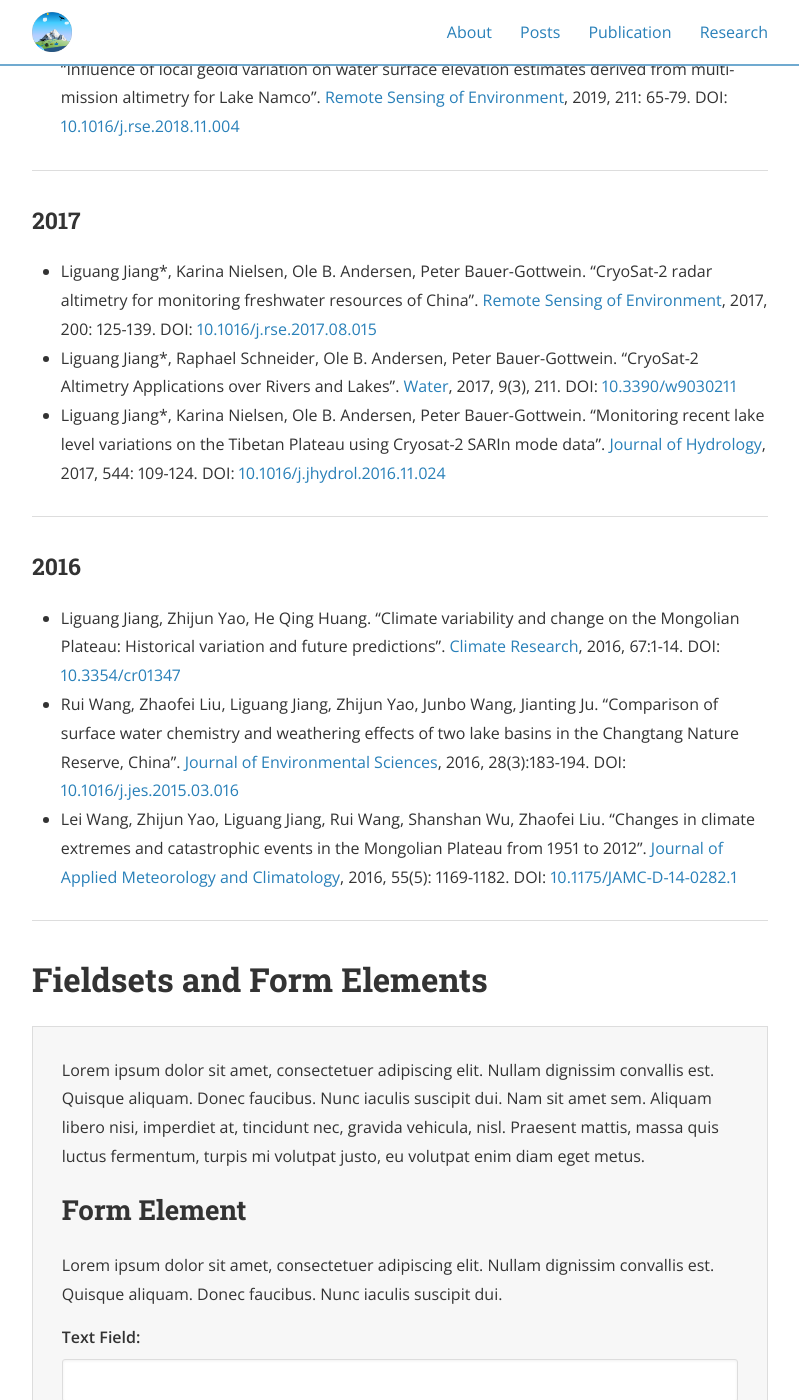
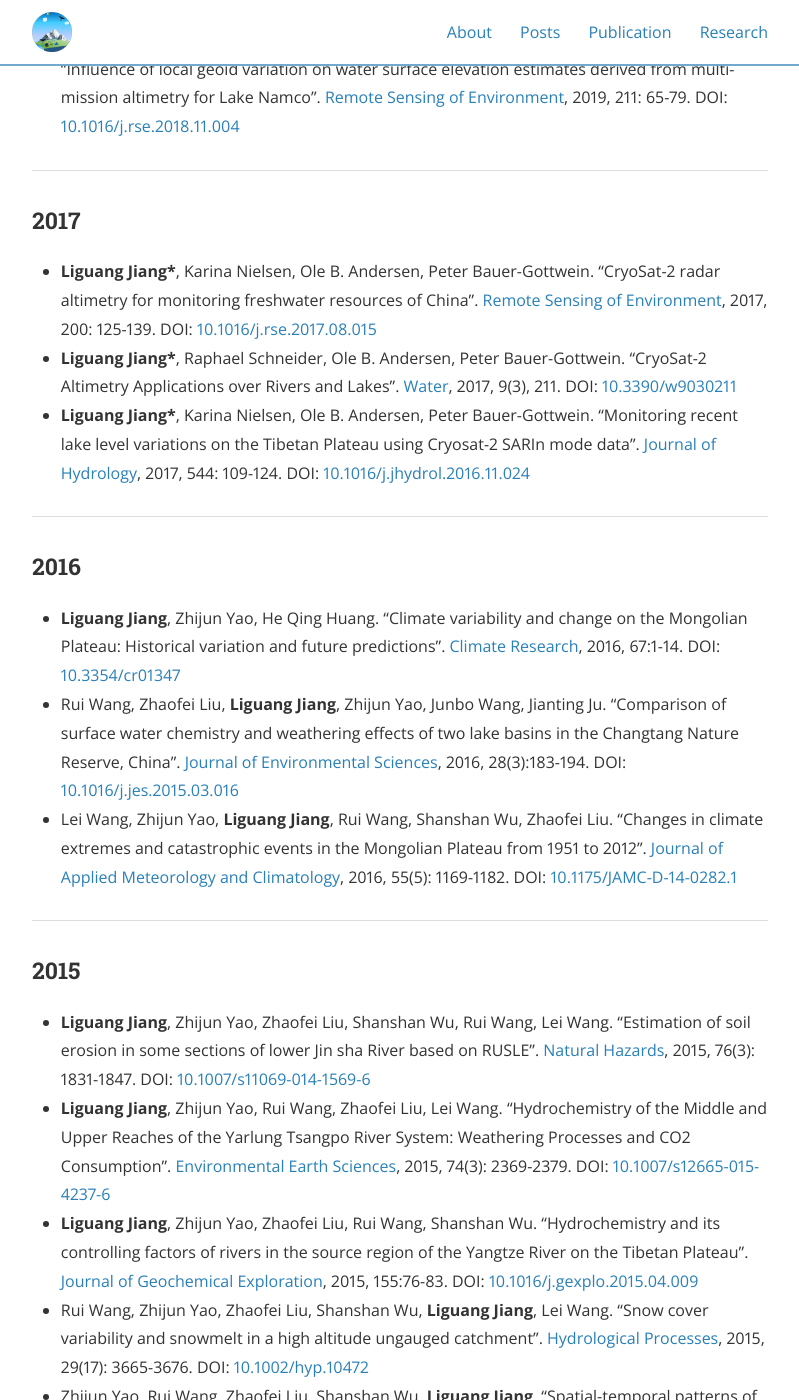
Before and after one commit to 12530/rshydro, a Jekyll site: the page built from publication.md, in a window 1280 px wide and 1400 px high, scrolled down 1301 px. Shown: the whole window, without its empty margins (240-1039 px from the left). Built offline with Jekyll 4.4.1, drawn with Linux system fonts in a browser that asks for light colours; nearby versions of some CDN libraries; some of the changed text lies outside the part shown.

Commit message:
Update pubs

```diff
--- a/publication.md
+++ b/publication.md
@@ -15,126 +15,48 @@ main_nav: true
 
 <h3>2020</h3>
 <ul>
-  <li>Xingxing Zhang, <u>Liguang Jiang*</u>, Cécile M. M. Kittel, Zhijun Yao, Karina Nielsen, Zhaofei Liu, Rui Wang, Jun Liu, Ole B. Andersen, Peter Bauer-Gottwein. “On the Performance of Sentinel‐3 Altimetry Over New Reservoirs: Approaches to Determine Onboard A Priori Elevation”. <a href="https://agupubs.onlinelibrary.wiley.com/doi/abs/10.1029/2020GL088770">Geophysical Research Letters</a>, 2020,47(17). DOI: <a href="https://www.doi.org/10.1029/2020GL088770">10.1029/2020GL088770</a></li>
-  <li>Guoqing Zhang, Taodong Yao, Hongjie Xie, Kun Yang, Liping Zhu, C.K. Shum, Tobias Bolch, Shuang Yi, Simon Allen, Liguang Jiang, Wenfeng Chen, Changqing Ke. “Response of Tibetan Plateau’s lakes to climate changes: Trend, pattern, and mechanisms”. <a href="https://www.sciencedirect.com/science/article/pii/S0012825220303159">Earth-Science Reviews</a>, 2020, 208(103269). DOI: <a href="https://doi.org/10.1016/j.earscirev.2020.103269">10.1016/j.earscirev.2020.103269</a></li>
-  <li>Liguang Jiang*, Filippo Bandini, Inger Jensen, Ole Smith, Peter Bauer-Gottwein. “The value of distributed high-resolution UAV-borne observations of water surface elevation for river management and hydrodynamic modelling”. <a href="https://www.mdpi.com/2072-4292/12/7/1171">Remote Sensing</a>, 2020, 12(7), 1171. DOI: <a href="https://doi.org/10.3390/rs12071171">10.3390/rs12071171</a> Feature paper (free of charge) </li>
-  <li>Liguang Jiang*, Karina Nielsen, Salvatore Dinardo, Ole B. Andersen, Peter Bauer-Gottwein. “Evaluation of Sentinel-3 SRAL SAR altimetry over Chinese rivers”. <a href="https://www.sciencedirect.com/science/article/abs/pii/S0034425719305668">Remote Sensing of Environment</a>, 2020, 237, 111546. DOI: <a href="https://doi.org/10.1016/j.rse.2019.111546">10.1016/j.rse.2019.111546 </a></li>
+  <li>Xingxing Zhang, <b>Liguang Jiang*</b>, Cécile M. M. Kittel, Zhijun Yao, Karina Nielsen, Zhaofei Liu, Rui Wang, Jun Liu, Ole B. Andersen, Peter Bauer-Gottwein. “On the Performance of Sentinel‐3 Altimetry Over New Reservoirs: Approaches to Determine Onboard A Priori Elevation”. <a href="https://agupubs.onlinelibrary.wiley.com/doi/abs/10.1029/2020GL088770">Geophysical Research Letters</a>, 2020,47(17). DOI: <a href="https://www.doi.org/10.1029/2020GL088770">10.1029/2020GL088770</a></li>
+  <li>Guoqing Zhang, Taodong Yao, Hongjie Xie, Kun Yang, Liping Zhu, C.K. Shum, Tobias Bolch, Shuang Yi, Simon Allen, <b>Liguang Jiang</b>, Wenfeng Chen, Changqing Ke. “Response of Tibetan Plateau’s lakes to climate changes: Trend, pattern, and mechanisms”. <a href="https://www.sciencedirect.com/science/article/pii/S0012825220303159">Earth-Science Reviews</a>, 2020, 208(103269). DOI: <a href="https://doi.org/10.1016/j.earscirev.2020.103269">10.1016/j.earscirev.2020.103269</a></li>
+  <li><b>Liguang Jiang*</b>, Filippo Bandini, Inger Jensen, Ole Smith, Peter Bauer-Gottwein. “The value of distributed high-resolution UAV-borne observations of water surface elevation for river management and hydrodynamic modelling”. <a href="https://www.mdpi.com/2072-4292/12/7/1171">Remote Sensing</a>, 2020, 12(7), 1171. DOI: <a href="https://doi.org/10.3390/rs12071171">10.3390/rs12071171</a> Feature paper (free of charge) </li>
+  <li><b>Liguang Jiang*</b>, Karina Nielsen, Salvatore Dinardo, Ole B. Andersen, Peter Bauer-Gottwein. “Evaluation of Sentinel-3 SRAL SAR altimetry over Chinese rivers”. <a href="https://www.sciencedirect.com/science/article/abs/pii/S0034425719305668">Remote Sensing of Environment</a>, 2020, 237, 111546. DOI: <a href="https://doi.org/10.1016/j.rse.2019.111546">10.1016/j.rse.2019.111546 </a></li>
 </ul>
 
 <hr>
 
 <h3>2019</h3>
 <ul>
-  <li>Liguang Jiang*, Henrik Madsen, Peter Bauer-Gottwein. “Simultaneously Calibration of Multiple Hydrodynamic Model Parameters using Satellite Altimetry Observations of Water Surface Elevation in the Songhua River”. <a href="https://www.sciencedirect.com/science/article/pii/S0034425719301051">Remote Sensing of Environment</a>, 2019,225: 229-247. DOI: <a href="https://doi.org/10.1016/j.rse.2019.03.014">10.1016/j.rse.2019.03.014</a></li>
-<li>Liguang Jiang*, Peter Bauer-Gottwein. “How do GPM IMERG precipitation estimates perform as hydrological model forcing? Evaluation for 300 catchments across Mainland China”.<a href="https://www.sciencedirect.com/science/article/pii/S0022169419302422"> Journal of Hydrology</a>, 2019, 572: 486-500. DOI: <a href="https://doi.org/10.1016/j.jhydrol.2019.03.042">10.1016/j.jhydrol.2019.03.042</a></li>
-<li>Liguang Jiang*, Ole Baltazar Andersen, Karina Nielsen, Guoqing Zhang, Peter Bauer-Gottwein. “Influence of local geoid variation on water surface elevation estimates derived from multi-mission altimetry for Lake Namco”. <a href="https://www.sciencedirect.com/science/article/pii/S0034425718305054">Remote Sensing of Environment</a>, 2019, 211: 65-79. DOI: <a href="https://doi.org/10.1016/j.rse.2018.11.004">10.1016/j.rse.2018.11.004</a></li>
+  <li><b>Liguang Jiang*</b>, Henrik Madsen, Peter Bauer-Gottwein. “Simultaneously Calibration of Multiple Hydrodynamic Model Parameters using Satellite Altimetry Observations of Water Surface Elevation in the Songhua River”. <a href="https://www.sciencedirect.com/science/article/pii/S0034425719301051">Remote Sensing of Environment</a>, 2019,225: 229-247. DOI: <a href="https://doi.org/10.1016/j.rse.2019.03.014">10.1016/j.rse.2019.03.014</a></li>
+<li><b>Liguang Jiang*</b>, Peter Bauer-Gottwein. “How do GPM IMERG precipitation estimates perform as hydrological model forcing? Evaluation for 300 catchments across Mainland China”.<a href="https://www.sciencedirect.com/science/article/pii/S0022169419302422"> Journal of Hydrology</a>, 2019, 572: 486-500. DOI: <a href="https://doi.org/10.1016/j.jhydrol.2019.03.042">10.1016/j.jhydrol.2019.03.042</a></li>
+<li><b>Liguang Jiang*</b>, Ole Baltazar Andersen, Karina Nielsen, Guoqing Zhang, Peter Bauer-Gottwein. “Influence of local geoid variation on water surface elevation estimates derived from multi-mission altimetry for Lake Namco”. <a href="https://www.sciencedirect.com/science/article/pii/S0034425718305054">Remote Sensing of Environment</a>, 2019, 211: 65-79. DOI: <a href="https://doi.org/10.1016/j.rse.2018.11.004">10.1016/j.rse.2018.11.004</a></li>
 </ul>
 
 <hr>
 
 <h3>2017</h3>
 <ul>
-  <li>Liguang Jiang*, Karina Nielsen, Ole B. Andersen, Peter Bauer-Gottwein. “CryoSat-2 radar altimetry for monitoring freshwater resources of China”. <a href="https://www.sciencedirect.com/science/article/pii/S0034425717303681">Remote Sensing of Environment</a>, 2017, 200: 125-139. DOI: <a hrer="https://doi.org/10.1016/j.rse.2017.08.015">10.1016/j.rse.2017.08.015</a></li>
-  <li>Liguang Jiang*, Raphael Schneider, Ole B. Andersen, Peter Bauer-Gottwein. “CryoSat-2 Altimetry Applications over Rivers and Lakes”. <a href="http://www.mdpi.com/2073-4441/9/3/211">Water</a>, 2017, 9(3), 211. DOI: <a href="https://doi.org/10.3390/w9030211">10.3390/w9030211</a></li>
-  <li>Liguang Jiang*, Karina Nielsen, Ole B. Andersen, Peter Bauer-Gottwein. “Monitoring recent lake level variations on the Tibetan Plateau using Cryosat-2 SARIn mode data”. <a href="https://www.sciencedirect.com/science/article/pii/S0022169416307302?via%3Dihub">Journal of Hydrology</a>, 2017, 544: 109-124. DOI: <a href="https://doi.org/10.1016/j.jhydrol.2016.11.024">10.1016/j.jhydrol.2016.11.024</a></li>
+  <li><b>Liguang Jiang*</b>, Karina Nielsen, Ole B. Andersen, Peter Bauer-Gottwein. “CryoSat-2 radar altimetry for monitoring freshwater resources of China”. <a href="https://www.sciencedirect.com/science/article/pii/S0034425717303681">Remote Sensing of Environment</a>, 2017, 200: 125-139. DOI: <a hrer="https://doi.org/10.1016/j.rse.2017.08.015">10.1016/j.rse.2017.08.015</a></li>
+  <li><b>Liguang Jiang*</b>, Raphael Schneider, Ole B. Andersen, Peter Bauer-Gottwein. “CryoSat-2 Altimetry Applications over Rivers and Lakes”. <a href="http://www.mdpi.com/2073-4441/9/3/211">Water</a>, 2017, 9(3), 211. DOI: <a href="https://doi.org/10.3390/w9030211">10.3390/w9030211</a></li>
+  <li><b>Liguang Jiang*</b>, Karina Nielsen, Ole B. Andersen, Peter Bauer-Gottwein. “Monitoring recent lake level variations on the Tibetan Plateau using Cryosat-2 SARIn mode data”. <a href="https://www.sciencedirect.com/science/article/pii/S0022169416307302?via%3Dihub">Journal of Hydrology</a>, 2017, 544: 109-124. DOI: <a href="https://doi.org/10.1016/j.jhydrol.2016.11.024">10.1016/j.jhydrol.2016.11.024</a></li>
 </ul>
 
 <hr>
 
 <h3>2016</h3>
 <ul>
-  <li>Liguang Jiang, Zhijun Yao, He Qing Huang. “Climate variability and change on the Mongolian Plateau: Historical variation and future predictions”. <a href="http://www.int-res.com/abstracts/cr/v67/n1/p1-14/">Climate Research</a>, 2016, 67:1-14. DOI: <a href="https://doi.org/10.3354/cr01347">10.3354/cr01347</a></li>
-  <li>Rui Wang, Zhaofei Liu, Liguang Jiang, Zhijun Yao, Junbo Wang, Jianting Ju. “Comparison of surface water chemistry and weathering effects of two lake basins in the Changtang Nature Reserve, China”. <a href="https://www.sciencedirect.com/science/article/pii/S1001074215002156?via%3Dihub">Journal of Environmental Sciences</a>, 2016, 28(3):183-194. DOI: <a href="https://doi.org/10.1016/j.jes.2015.03.016">10.1016/j.jes.2015.03.016</a></li>
-  <li>Lei Wang, Zhijun Yao, Liguang Jiang, Rui Wang, Shanshan Wu, Zhaofei Liu. “Changes in climate extremes and catastrophic events in the Mongolian Plateau from 1951 to 2012”. <a href="https://journals.ametsoc.org/doi/10.1175/JAMC-D-14-0282.1">Journal of Applied Meteorology and Climatology</a>, 2016, 55(5): 1169-1182. DOI: <a href="https://doi.org/10.1175/JAMC-D-14-0282.1">10.1175/JAMC-D-14-0282.1</a></li>
+  <li><b>Liguang Jiang</b>, Zhijun Yao, He Qing Huang. “Climate variability and change on the Mongolian Plateau: Historical variation and future predictions”. <a href="http://www.int-res.com/abstracts/cr/v67/n1/p1-14/">Climate Research</a>, 2016, 67:1-14. DOI: <a href="https://doi.org/10.3354/cr01347">10.3354/cr01347</a></li>
+  <li>Rui Wang, Zhaofei Liu, <b>Liguang Jiang</b>, Zhijun Yao, Junbo Wang, Jianting Ju. “Comparison of surface water chemistry and weathering effects of two lake basins in the Changtang Nature Reserve, China”. <a href="https://www.sciencedirect.com/science/article/pii/S1001074215002156?via%3Dihub">Journal of Environmental Sciences</a>, 2016, 28(3):183-194. DOI: <a href="https://doi.org/10.1016/j.jes.2015.03.016">10.1016/j.jes.2015.03.016</a></li>
+  <li>Lei Wang, Zhijun Yao, <b>Liguang Jiang</b>, Rui Wang, Shanshan Wu, Zhaofei Liu. “Changes in climate extremes and catastrophic events in the Mongolian Plateau from 1951 to 2012”. <a href="https://journals.ametsoc.org/doi/10.1175/JAMC-D-14-0282.1">Journal of Applied Meteorology and Climatology</a>, 2016, 55(5): 1169-1182. DOI: <a href="https://doi.org/10.1175/JAMC-D-14-0282.1">10.1175/JAMC-D-14-0282.1</a></li>
 </ul>
-
-
 
 <hr>
 
-<h1 id="form_elements">Fieldsets and Form Elements</h1>
-
-<fieldset>
-  <p>Lorem ipsum dolor sit amet, consectetuer adipiscing elit. Nullam dignissim convallis est. Quisque aliquam. Donec faucibus. Nunc iaculis suscipit dui. Nam sit amet sem. Aliquam libero nisi, imperdiet at, tincidunt nec, gravida vehicula, nisl. Praesent mattis, massa quis luctus fermentum, turpis mi volutpat justo, eu volutpat enim diam eget metus.</p>
-
-  <form>
-    <h2>Form Element</h2>
-
-    <p>Lorem ipsum dolor sit amet, consectetuer adipiscing elit. Nullam dignissim convallis est. Quisque aliquam. Donec faucibus. Nunc iaculis suscipit dui.</p>
-
-    <p><label for="text_field">Text Field:</label>
-      <input type="text" id="text_field" /></p>
-
-    <p><label for="text_area">Text Area:</label>
-      <textarea id="text_area"></textarea></p>
-
-    <p><label for="select_element">Select Element:</label>
-      <select name="select_element">
-        <optgroup label="Option Group 1">
-          <option value="1">Option 1</option>
-          <option value="2">Option 2</option>
-          <option value="3">Option 3</option>
-        </optgroup>
-        <optgroup label="Option Group 2">
-          <option value="1">Option 1</option>
-          <option value="2">Option 2</option>
-          <option value="3">Option 3</option>
-        </optgroup>
-    </select></p>
-
-    <p><label for="radio_buttons">Radio Buttons:</label>
-      <label>
-        <input type="radio" class="radio" name="radio_button" value="radio_1" /> Radio 1
-      </label>
-      <label>
-        <input type="radio" class="radio" name="radio_button" value="radio_2" /> Radio 2
-      </label>
-      <label>
-        <input type="radio" class="radio" name="radio_button" value="radio_3" /> Radio 3
-      </label>
-    </p>
-
-    <p><label for="checkboxes">Checkboxes:</label>
-      <label>
-        <input type="checkbox" class="checkbox" name="checkboxes" value="check_1" /> Checkbox 1
-      </label>
-      <label>
-        <input type="checkbox" class="checkbox" name="checkboxes" value="check_2" /> Checkbox 2
-      </label>
-      <label>
-        <input type="checkbox" class="checkbox" name="checkboxes" value="check_3" /> Checkbox 3
-      </label>
-    </p>
-
-    <p><label for="password">Password:</label>
-      <input type="password" class="password" name="password" />
-    </p>
-
-    <p><label for="file">File Input:</label>
-      <input type="file" class="file" name="file" />
-    </p>
-
-
-    <p><input type="submit" value="Submit" /></p>
-  </form>
-</fieldset>
+<h3>2015</h3>
+<ul>
+  <li><b>Liguang Jiang</b>, Zhijun Yao, Zhaofei Liu, Shanshan Wu, Rui Wang, Lei Wang. “Estimation of soil erosion in some sections of lower Jin sha River based on RUSLE”. <a href="https://link.springer.com/article/10.1007/s11069-014-1569-6">Natural Hazards</a>, 2015, 76(3): 1831-1847. DOI: <a href="https://doi.org/10.1016/j.jes.2015.03.016">10.1007/s11069-014-1569-6</a></li>
+  <li><b>Liguang Jiang</b>, Zhijun Yao, Rui Wang, Zhaofei Liu, Lei Wang. “Hydrochemistry of the Middle and Upper Reaches of the Yarlung Tsangpo River System: Weathering Processes and CO2 Consumption”. <a href="https://link.springer.com/article/10.1007%2Fs12665-015-4237-6">Environmental Earth Sciences</a>, 2015, 74(3): 2369-2379. DOI: <a href="https://doi.org/10.1007/s12665-015-4237-6">10.1007/s12665-015-4237-6</a></li>
+  <li><b>Liguang Jiang</b>, Zhijun Yao, Zhaofei Liu, Rui Wang, Shanshan Wu. “Hydrochemistry and its controlling factors of rivers in the source region of the Yangtze River on the Tibetan Plateau”. <a href="https://www.sciencedirect.com/science/article/pii/S0375674215000734?via%3Dihub">Journal of Geochemical Exploration</a>, 2015, 155:76-83. DOI: <a href="https://doi.org/10.1016/j.gexplo.2015.04.009">10.1016/j.gexplo.2015.04.009</a></li>
+  <li>Rui Wang, Zhijun Yao, Zhaofei Liu, Shanshan Wu, <b>Liguang Jiang</b>, Lei Wang. “Snow cover variability and snowmelt in a high altitude ungauged catchment”. <a href="https://onlinelibrary.wiley.com/doi/abs/10.1002/hyp.10472">Hydrological Processes</a>, 2015, 29(17): 3665-3676. DOI: <a href="https://doi.org/10.1002/hyp.10472">10.1002/hyp.10472</a></li>
+  <li>Zhijun Yao, Rui Wang, Zhaofei Liu, Shanshan Wu, <b>Liguang Jiang</b>. “Spatial-temporal patterns of major ion chemistry and its controlling factors in the Manasarovar Basin, Tibet”. <a href="https://link.springer.com/article/10.1007%2Fs11442-015-1196-5">Journal of Geographical Sciences</a>, 2015, 25(6): 687-700. DOI: <a href="https://doi.org/10.1007/s11442-015-1196-5">10.1007/s11442-015-1196-5</a></li>
+</ul>
 
 <hr>
-
-<h1 id="tables">Tables</h1>
-
-<table cellspacing="0" cellpadding="0">
-  <tr>
-    <th>Table Header 1</th><th>Table Header 2</th><th>Table Header 3</th>
-  </tr>
-  <tr>
-    <td>Division 1</td><td>Division 2</td><td>Division 3</td>
-  </tr>
-  <tr class="even">
-    <td>Division 1</td><td>Division 2</td><td>Division 3</td>
-  </tr>
-  <tr>
-    <td>Division 1</td><td>Division 2</td><td>Division 3</td>
-  </tr>
-</table>
-</div>
```
